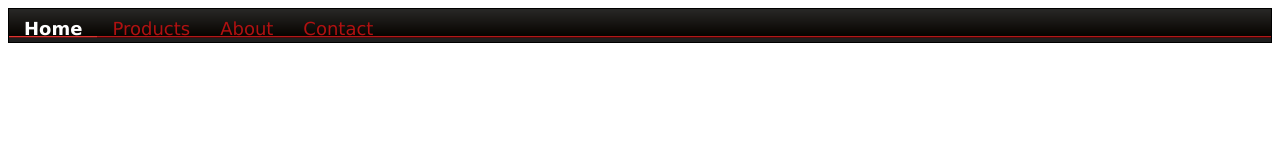
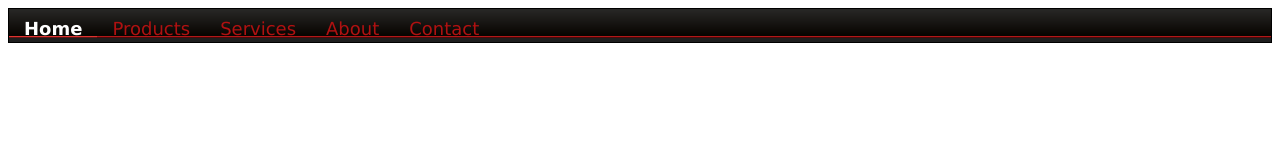
Before and after one commit to surt85/menu_css, a plain HTML site: page index.html in a window 1280 px wide. Drawn offline with nearby package versions, Linux system fonts and the light colour scheme.

Commit message:
Ajout du lien Services dans le menu

```diff
--- a/index.html
+++ b/index.html
@@ -9,6 +9,7 @@
 <ul>
    <li class='active'><a href='index.html'><span>Home</span></a></li>
    <li><a href='#'><span>Products</span></a></li>
+   <li><a href='#'><span>Services</span></a></li>
    <li><a href='#'><span>About</span></a></li>
    <li class='last'><a href='#'><span>Contact</span></a></li>
 </ul>
```
